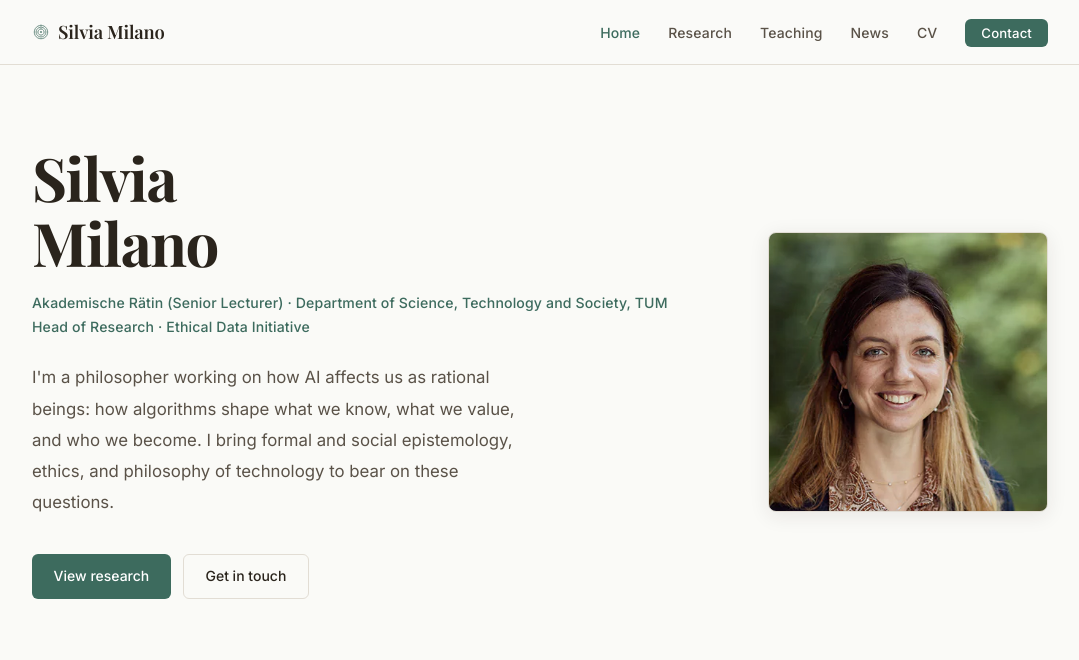
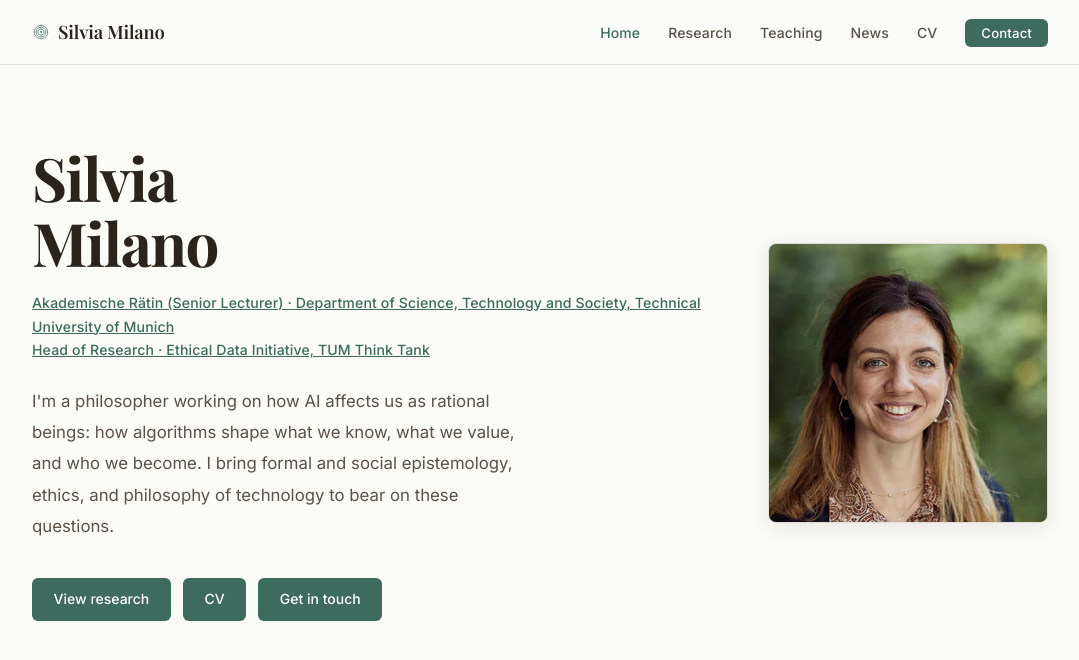
Before and after one commit to capt-c/silvia-milano-website, a Jekyll site: the page built from silvia-milano-site/index.html, in a window 1280 px wide and 900 px high, cut to the strip 0-667 px from the top of the window. Shown: the top 660 px of the strip, without its empty margins (100-1179 px from the left). Built offline with Jekyll 4.4.1, drawn with Linux system fonts in a browser that asks for light colours; some web fonts are replaced.

Commit message:
Update index.html

```diff
--- a/silvia-milano-site/index.html
+++ b/silvia-milano-site/index.html
@@ -11,13 +11,15 @@
     <div class="hero-text">
       <h1>Silvia<br>Milano</h1>
       <p class="hero-meta">
-        Akademische Rätin (Senior Lecturer) · Department of Science, Technology and Society, TUM<br>
-        Head of Research · Ethical Data Initiative
+        <a href="https://www.sts.sot.tum.de/en/sts/research-groups/philosophy-and-history-of-science-and-technology/" target="_blank" rel="noopener">Akademische Rätin (Senior Lecturer) · Department of Science, Technology and Society, Technical University of Munich</a><br>
+        <a href="https://ethicaldatainitiative.org" target="_blank" rel="noopener">Head of Research · Ethical Data Initiative, TUM Think Tank</a>
       </p>
       <p class="hero-bio">
         I'm a philosopher working on how AI affects us as rational beings: how algorithms shape what we know, what we value, and who we become. I bring formal and social epistemology, ethics, and philosophy of technology to bear on these questions.      <div class="hero-cta">
         <a href="{{ '/research/' | relative_url }}" class="btn btn-primary">View research</a>
-        <a href="mailto:{{ site.data.about.email }}" class="btn btn-outline">Get in touch</a>
+        <a href="{{ '/cv/' | relative_url }}" class="btn btn-primary">CV</a>
+        <a href="{{ '/contact/' | relative_url }}" class="btn btn-primary">Get in touch</a>
+<!--        <a href="mailto:{{ site.data.about.email }}" class="btn btn-outline">Get in touch</a>  -->
       </div>
 <!--      <div class="affiliations">
         <div class="affil-item">
```
